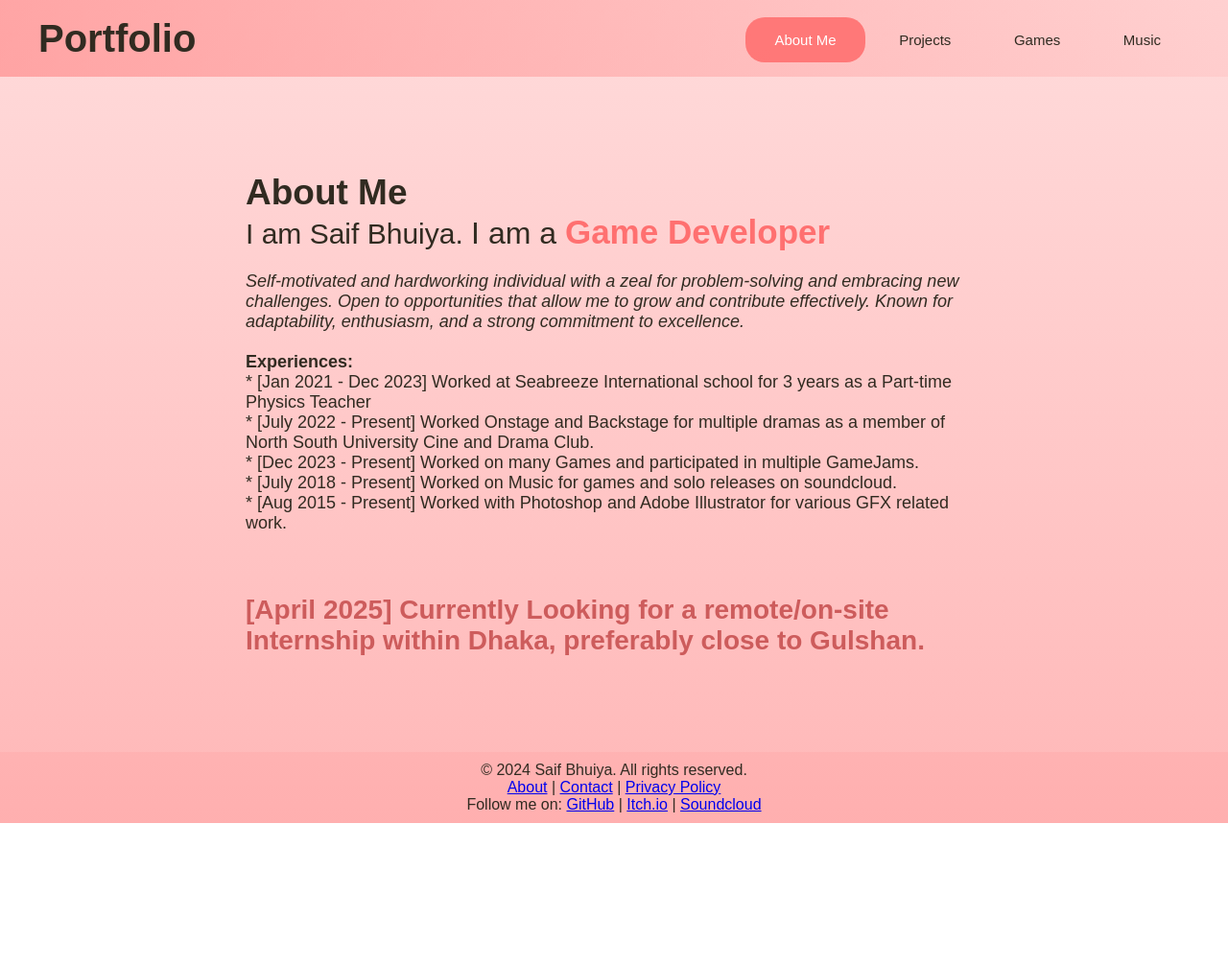
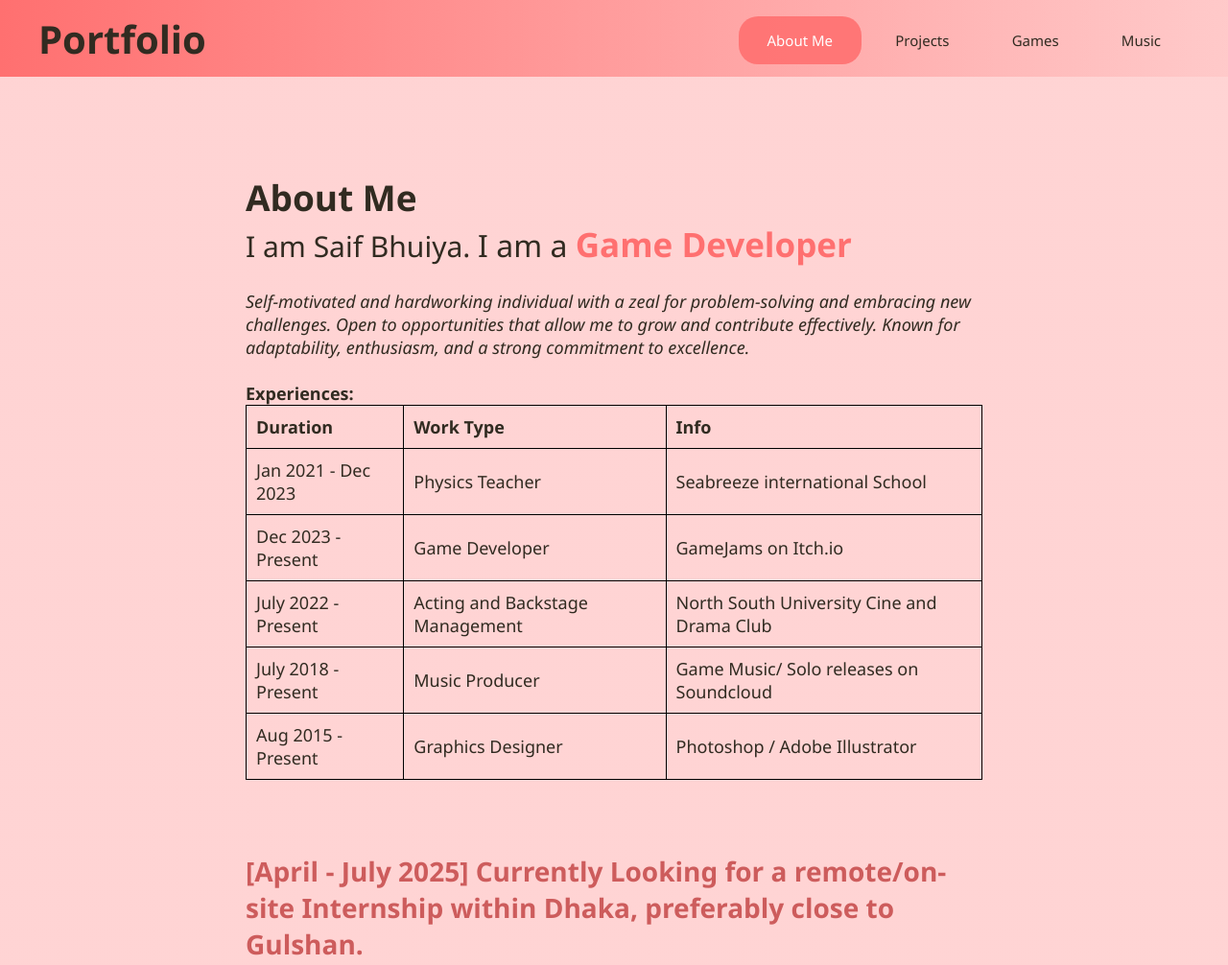
Before and after one commit to SaifBhuiya/My_Website, a plain HTML site: page index.html in a window 1280 px wide. Shown: the top 1006 px of the page at 96% size. Before the commit the page ends 858 px from the top, so only its background shows below. Drawn offline with Linux system fonts and the light colour scheme; a script that the page names is missing.

Commit message:
visual upgrade
Table to main portfolio, Project concise, Changed color scheme and overall beautifucation

```diff
--- a/index.html
+++ b/index.html
@@ -52,16 +52,46 @@
                                     adaptability, enthusiasm, and a strong commitment to excellence.
                                 </i>
                                 <br> <br><b>Experiences:</b>
-                                <br> * [Jan 2021 - Dec 2023] Worked at Seabreeze International school for 3 years  as a Part-time Physics Teacher
-                                <br> * [July 2022 - Present] Worked Onstage and Backstage for multiple dramas as a member of North South University Cine and Drama Club.
-                                <br> * [Dec 2023 - Present]  Worked on many Games and participated in multiple GameJams.
-                                <br> * [July 2018 - Present] Worked on Music for games and solo releases on soundcloud.
-                                <br> * [Aug 2015 - Present]  Worked with Photoshop and Adobe Illustrator for various GFX related work.
+                                         <table>
+                                             <tr>
+                                                 <th>Duration</th>
+                                                 <th>Work Type</th>
+                                                 <th> Info</th>
+
+                                             </tr>
+                                             <tr>
+                                                 <td>Jan 2021 - Dec 2023</td>
+                                                 <td>Physics Teacher</td>
+                                                 <td>Seabreeze international School</td>
+                                             </tr>
+                                             <tr>
+                                                 <td>Dec 2023 - Present</td>
+                                                 <td>Game Developer</td>
+                                                 <td>GameJams on Itch.io</td>
+                                             </tr>
+                                             <tr>
+                                                 <td>July 2022 - Present</td>
+                                                 <td>Acting and Backstage Management</td>
+                                                 <td>North South University Cine and Drama Club</td>
+                                             </tr>
+                                             <tr>
+                                                 <td>July 2018 - Present</td>
+                                                 <td>Music Producer</td>
+                                                 <td>Game Music/ Solo releases on Soundcloud</td>
+                                             </tr>
+                                             <tr>
+                                                 <td>Aug 2015 - Present</td>
+                                                 <td>Graphics Designer</td>
+                                                 <td>Photoshop / Adobe Illustrator</td>
+                                             </tr>
+
+                                         </table>
+
 
 
                             </h4>
                             <h5>
-                                <br><br>[April 2025] Currently Looking for a remote/on-site Internship within Dhaka, preferably close to Gulshan.
+                                <br><br>[April - July 2025] Currently Looking for a remote/on-site Internship within Dhaka, preferably close to Gulshan.
                             </h5>
                         </div>
 
@@ -88,13 +118,18 @@
             </header>
             <main>
                 <section>
-                    <h2>Hello! My name is Saif Bhuiya. </h2>
-                    <p>I am a Software Engineer from Bangladesh. <br>I did my Bachelors in Computer Science and Engineering from North South University, Bangladesh. <br>My current CGPA: 3.70.<br> My Projects:</p>
-                    <p1>
+                    <h2>Skill Showcase </h2>
+                    <br>Name: Saif Bhuiya
+                    <br>Degree: Bachelors in Computer Science and Engineering
+                    <br>University: North South University, Bangladesh
+                    <br>CGPA: 3.70
+                    <br>Projects:</p>
+                    <!--<p1>-->
                         <br> <a href="https://github.com/SaifBhuiya/CSE299">Optical Mark Recognition (OMR) from pictures taken by a phone</a>
                         <br> <a href="https://github.com/SaifBhuiya/Mediapipe">Augmented Reality based Clothing Trial App</a>
                         <br> <a href="https://saifbhuiya.github.io/My_Website/">This Website</a>
-                    </p1>
+                        <br> <a href="https://github.com/SaifBhuiya">Github Repos</a>
+                    <!--</p1>-->
                 </section>
             </main>
         </div>
--- a/styles.css
+++ b/styles.css
@@ -2,7 +2,7 @@
     margin: 0;
     padding: 0;
     box-sizing: border-box;
-    font-family: 'Arial', sans-serif;
+    font-family: 'Segoe UI', Tahoma, Geneva, Verdana, sans-serif;
 }
 
 /* Create a wrapper to ensure footer stays at bottom */
@@ -16,7 +16,7 @@ header {
     /*background-color:*/ /*#F9B9B9*/ /*;*/
 /*    background: rgba(255, 112, 112, .5);
 */
-    background: linear-gradient(to right, rgba(255, 112, 112, 0.5), rgba(255, 112, 112, 0.1));
+    background: linear-gradient(to right, rgba(255, 112, 112, 1), rgba(255, 112, 112, 0.1));
     height: 5vh;
     width: 100%;
     color: #312B21;
@@ -48,7 +48,7 @@ header {
         }
 body {
     min-height: 100vh;
-    background: linear-gradient(to bottom, rgba(255, 112, 112, 0.25), rgba(255, 112, 112, 0.5));
+    background: linear-gradient(to bottom, rgba(255, 112, 112, 0.3), rgba(255, 112, 112, 0.3));
     /*background: linear-gradient(to bottom, rgba(255, 112, 112, 0.4), rgba(150, 95, 138, 0.4), rgba(74, 198, 183, 0.3) );*/
 }
 
@@ -134,6 +134,19 @@ main {
     margin-left: 20vw;
     flex: 1; /* This makes main content take up remaining space */
 }
+table {
+    width: 100%;
+    border: 1px solid black;
+    border-collapse: collapse;
+}
+th, td {
+    /*    text-align:center;
+*/
+    text-align: left;
+    border: 1px solid black;
+    border-collapse: collapse;
+    padding: 10px;
+}
 
 footer {
     /* Remove position: fixed */
--- a/styles_games.css
+++ b/styles_games.css
@@ -2,7 +2,7 @@
     margin: 0;
     padding: 0;
     box-sizing: border-box;
-    font-family: 'Arial', sans-serif;
+     font-family: 'Segoe UI', Tahoma, Geneva, Verdana, sans-serif;
 }
 
 .page-wrapper {
@@ -13,7 +13,7 @@
 
 header {
     background-color: /*#7D89E3*/;
-    background: linear-gradient(to right, rgba(92, 102, 245, .5), rgba(92, 102, 245, .1));
+    background: linear-gradient(to right, rgba(92, 102, 245, 1), rgba(92, 102, 245, .1));
     height: 5vh;
     width: 100%;
     color: #342131;
@@ -46,9 +46,9 @@ header {
 
 body {
     height: auto; /* Removed fixed height to allow natural content growth */
-    background: linear-gradient( to bottom, rgba(92, 102, 245, 0.5),
-    rgba(100, 198, 247, 0.4),
-    rgba(250, 179,255, 0.3) );
+    background: linear-gradient( to bottom, rgba(92, 102, 245, 0.25),
+    rgba(100, 198, 247, 0.25),
+    rgba(250, 179,255, 0.25) );
 }
 
     body h2 {
@@ -57,10 +57,11 @@ body {
 
 main {
     color: #342131;
-    font-size: 30px;
+    font-size: 18px;
     margin: 100px;
     margin-right: 10vw;
     margin-left: 10vw;
+    text-align: center;
     flex: 1; /* Makes the main content area grow to fill available space */
 }
 
--- a/styles_music.css
+++ b/styles_music.css
@@ -2,7 +2,7 @@
     margin: 0;
     padding: 0;
     box-sizing: border-box;
-    font-family: 'Arial', sans-serif;
+    font-family: 'Segoe UI', Tahoma, Geneva, Verdana, sans-serif;
 }
 .page-wrapper {
     min-height: 100vh;
@@ -12,7 +12,7 @@
 
 header {
     background-color: /*#79CDA9*/; /*header BG color*/
-    background: linear-gradient(to right, rgba(64, 165, 120, .5), rgba(64, 165, 120, .1));
+    background: linear-gradient(to right, rgba(64, 165, 120, 1), rgba(64, 165, 120, .1));
     height: 5vh;
     width: 100%;
     color: #213126; /*header Font colro*/
@@ -53,7 +53,7 @@ body {
     }
 main {
     color: #213126; /* body font color*/
-    font-size: 30px;
+    font-size: 18px;
     padding: 20px;
     margin: 40px;
     text-align: center;
--- a/styles_projects.css
+++ b/styles_projects.css
@@ -2,7 +2,7 @@
     margin: 0;
     padding: 0;
     box-sizing: border-box;
-    font-family: 'Arial', sans-serif;
+     font-family: 'Segoe UI', Tahoma, Geneva, Verdana, sans-serif;
 }
 
 .page-wrapper {
@@ -13,7 +13,7 @@
 
 header {
     background-color: /*#A67DE3*/; /*header BG color*/
-    background: linear-gradient(to right, rgba(137, 103, 179, 0.5), rgba(137, 103, 179, 0.1));
+    background: linear-gradient(to right, rgba(137, 103, 179, 1), rgba(137, 103, 179, 0.1));
     height: 5vh;
     width: 100%;
     color: #302131; /*header Font colro*/
@@ -62,10 +62,10 @@ body {
 
 main {
     color: #302131; /* body font color */
-    font-size: 30px;
+    font-size: 18px;
     margin: 100px;
-    margin-right: 10vw;
-    margin-left: 10vw;
+    margin-right: 20vw;
+    margin-left: 20vw;
     flex: 1; /* Ensures main takes up remaining space */
 }
 
```
